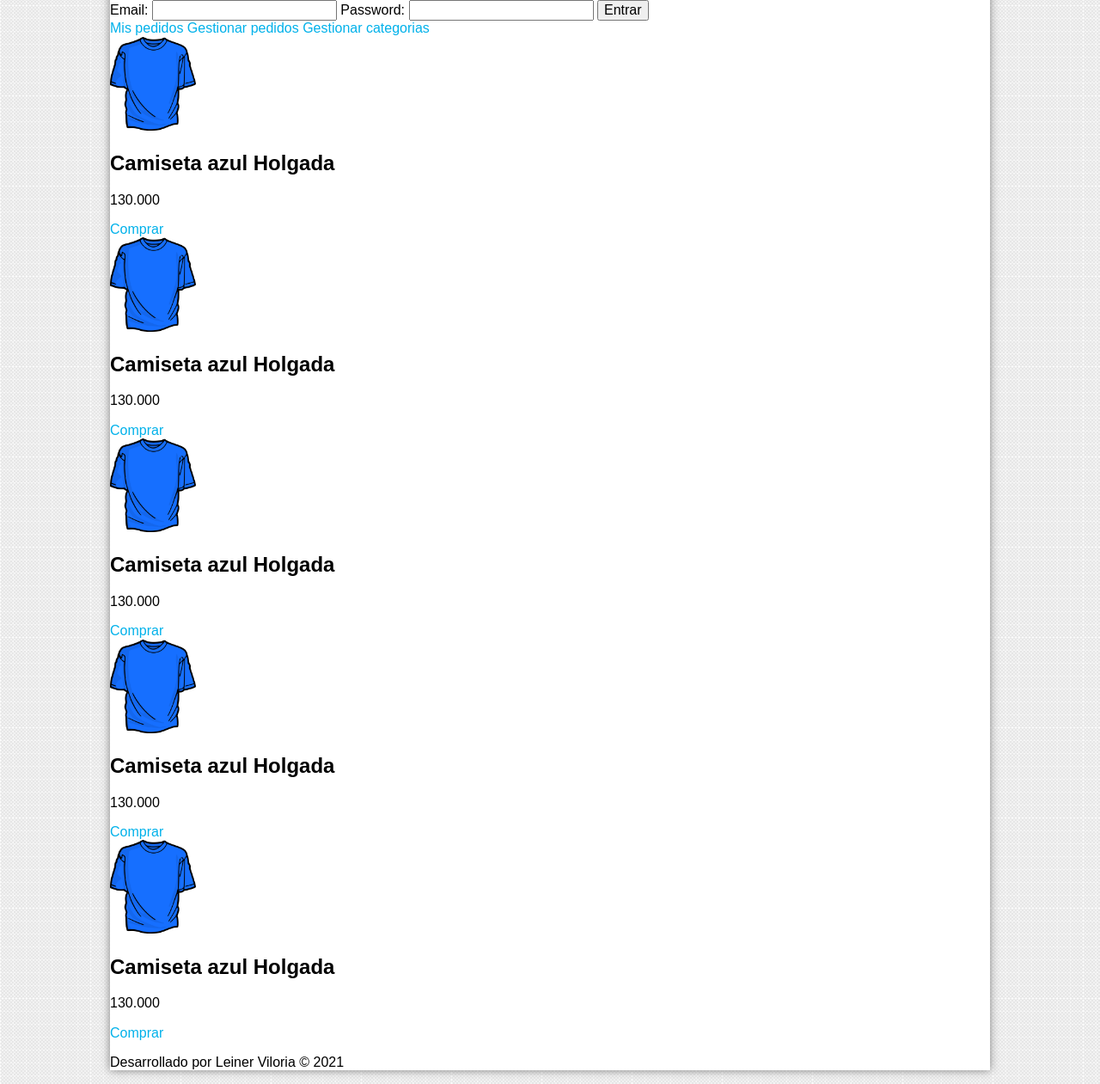
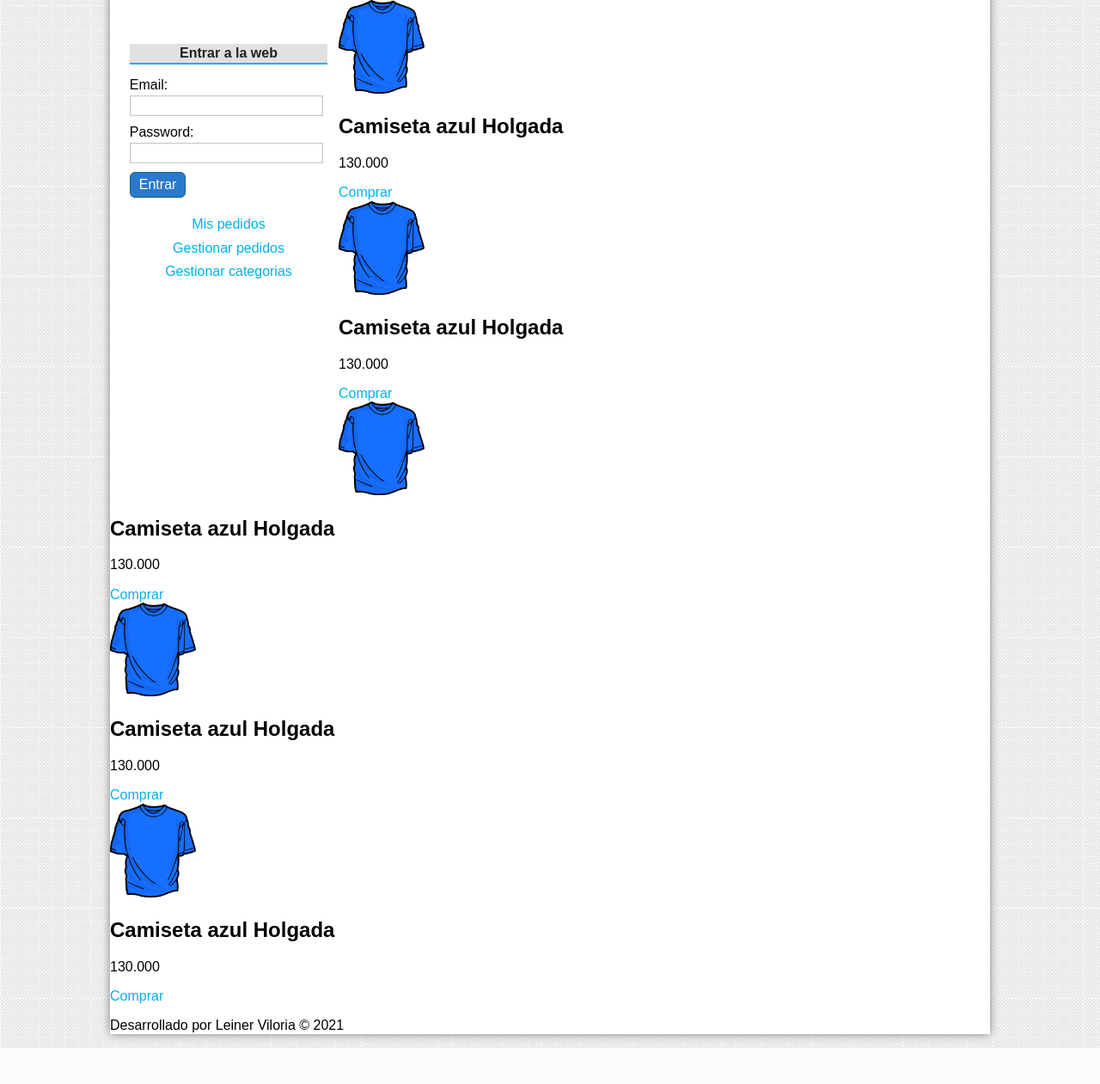
Before and after one commit to LeinerViloria/tienda, a PHP site: page / in a window 1280 px wide. Shown: the part 204-1465 px from the top of the page at 86% size. After the commit the page ends 1423 px from the top, so only its background shows below. Run offline with PHP 8.4, Linux system fonts and the light colour scheme.

Commit message:
Maquetacion de la barra lateral

```diff
--- a/assets/css/styles.css
+++ b/assets/css/styles.css
@@ -20,7 +20,7 @@ body .container a:hover {
   color: #555;
 }
 
-body .container header {
+body .container #header {
   width: 100%;
   height: 145px;
   -webkit-box-sizing: border-box;
@@ -28,18 +28,18 @@ body .container header {
   background: #F0F0F0;
 }
 
-body .container header #logo {
+body .container #header #logo {
   padding: 20px;
   margin-left: 20px;
   float: left;
 }
 
-body .container header #logo img {
+body .container #header #logo img {
   height: 100px;
   float: left;
 }
 
-body .container header #logo a {
+body .container #header #logo a {
   color: #01B1EA;
   float: left;
   font-size: 40px;
@@ -54,7 +54,7 @@ body .container header #logo a {
   transition: all 450ms;
 }
 
-body .container header #logo a:hover {
+body .container #header #logo a:hover {
   text-shadow: 0px 2px 1px #222222, 0px 0px 4px #01B1EA;
 }
 
@@ -95,6 +95,107 @@ body .container #menu ul li a:hover {
   background: #01B1EA;
 }
 
+body .container #content {
+  margin: 0px auto;
+  overflow: hidden;
+  background: white;
+}
+
+body .container #content #lateral {
+  width: 25%;
+  float: left;
+  margin-top: 20px;
+  margin-left: 10px;
+  min-height: 450px;
+}
+
+body .container #content #lateral h3 {
+  display: block;
+  color: #222;
+  width: 100%;
+  text-align: center;
+  padding-top: 2px;
+  padding-bottom: 2px;
+  margin-bottom: 15px;
+  font-size: 16px;
+  font-weight: bold;
+  background: #E1E1E1;
+  border-bottom: 2px solid #01B1EA;
+}
+
+body .container #content #lateral .block_aside {
+  display: block;
+  width: 90%;
+  margin: 5px auto;
+  padding: 10px;
+}
+
+body .container #content #lateral ul {
+  list-style: none;
+  margin-top: 20px;
+  margin-bottom: 20px;
+}
+
+body .container #content #lateral ul li {
+  margin-left: -40px;
+  padding: 2px;
+  margin-top: 5px;
+  margin-bottom: 5px;
+  text-align: center;
+}
+
+body .container form label,
+body .container form input[type="button"],
+body .container form input[type="submit"],
+body .container form button {
+  display: block !important;
+  margin-top: 10px !important;
+}
+
+body .container form label,
+body .container form input[type="text"],
+body .container form input[type="password"],
+body .container form input[type="email"] {
+  display: block;
+  width: 95%;
+  margin-top: 2px;
+  margin-bottom: 2px;
+}
+
+body .container form input[type="text"],
+body .container form input[type="password"],
+body .container form input[type="email"],
+body .container form select {
+  border: 1px solid #C9C9C9;
+  -webkit-box-shadow: 0px 0px 2px #ccc inset;
+          box-shadow: 0px 0px 2px #ccc inset;
+  background: white;
+  padding: 2px;
+  color: gray;
+  -webkit-transition: all 300ms;
+  transition: all 300ms;
+}
+
+body .container form input[type="text"]:focus,
+body .container form input[type="password"]:focus,
+body .container form input[type="email"]:focus {
+  border: 1px solid #1579b5;
+  color: black;
+}
+
+body .container form input[type="button"], body .container form input[type="submit"], body .container form button {
+  display: block;
+  border-radius: 6px;
+  width: auto;
+  padding: 5px;
+  padding-left: 10px;
+  padding-right: 10px;
+  color: white;
+  background: #2979CD;
+  border: 1px solid #11608E;
+  cursor: pointer;
+}
+
 body .container .product img {
   width: 100px;
 }
--- a/assets/css/styles.scss
+++ b/assets/css/styles.scss
@@ -3,6 +3,12 @@ $color_a: #01B1EA;
 $color_a_hover: #555;
 $color_header: #F0F0F0;
 $color_borde_li: #363636;
+$color_h3_lateral: #222;
+$fondo_h3_lateral: #E1E1E1;
+$color_formulario_entradas: #C9C9C9;
+$color_formulario_entradas_focus: #1579b5;
+$color_formulario_botones: #2979CD;
+$color_borde_form: #11608E;
 $fondo_nav: #222;
 
 body{
@@ -26,7 +32,7 @@ body{
 
         //Header
 
-        header{
+        #header{
             width: 100%;
             height: 145px;
             box-sizing: border-box;
@@ -99,6 +105,110 @@ body{
             }
         }
 
+        //Content
+        #content{
+            margin: 0px auto;
+            overflow: hidden;
+            background: white;
+
+            #lateral{
+                width: 25%;
+                float: left;
+                margin-top: 20px;
+                margin-left: 10px;
+                min-height: 450px;
+
+                h3{
+                    display: block;
+                    color: $color_h3_lateral;
+                    width: 100%;
+                    text-align: center;
+                    padding-top: 2px;
+                    padding-bottom: 2px;
+                    margin-bottom: 15px;
+                    font-size: 16px;
+                    font-weight: bold;
+                    background: $fondo_h3_lateral;
+                    border-bottom: 2px solid $color_a;
+                }
+
+                .block_aside{
+                    display: block;
+                    width: 90%;
+                    margin: 5px auto;
+                    padding: 10px;
+                }
+
+                ul{
+                    list-style: none;
+                    margin-top: 20px;
+                    margin-bottom: 20px;
+
+                    li{
+                        margin-left: -40px;
+                        padding: 2px;
+                        margin-top: 5px;
+                        margin-bottom: 5px;
+                        text-align: center;
+                    }
+                }
+            }
+        }
+
+        //Formularios
+        form{
+
+            label,
+            input[type="button"],
+            input[type="submit"],
+            button{
+                display: block!important;
+                margin-top: 10px!important;
+            }
+
+            label,
+            input[type="text"],
+            input[type="password"],
+            input[type="email"]{
+                display: block;
+                width: 95%;
+                margin-top: 2px;
+                margin-bottom: 2px;
+            }
+
+            input[type="text"],
+            input[type="password"],
+            input[type="email"],
+            select{
+                border: 1px solid $color_formulario_entradas;
+                box-shadow: 0px 0px 2px #ccc inset;
+                background:white;
+                padding: 2px;
+                color: gray;
+                transition: all 300ms;
+            }
+
+            input[type="text"]:focus,
+            input[type="password"]:focus,
+            input[type="email"]:focus{
+                border: 1px solid $color_formulario_entradas_focus;
+                color: black;
+            }
+
+            input[type="button"], input[type="submit"], button{
+                display: block;
+                border-radius: 6px;
+                width: auto;
+                padding: 5px;
+                padding-left: 10px;
+                padding-right: 10px;
+                color: white;
+                background: $color_formulario_botones;
+                border: 1px solid $color_borde_form;
+                cursor: pointer;
+            }
+        }
+
         .product{
             img{
                 width: 100px;
--- a/index.html
+++ b/index.html
@@ -36,6 +36,7 @@
         <div id="content">
             <aside id="lateral">
                 <div id="login" class="block_aside">
+                    <h3>Entrar a la web</h3>
                     <form action="#" method="post">
                         <label for="email">Email: </label>
                         <input type="email" required>
@@ -43,9 +44,11 @@
                         <input type="password" required>
                         <button type="submit">Entrar</button>
                     </form>
-                    <a href="#">Mis pedidos</a>
-                    <a href="#">Gestionar pedidos</a>
-                    <a href="#">Gestionar categorias</a>
+                    <ul>
+                        <li><a href="#">Mis pedidos</a></li>
+                        <li><a href="#">Gestionar pedidos</a></li>
+                        <li><a href="#">Gestionar categorias</a></li>
+                    </ul>
                 </div>
             </aside>
 
```
Also changed, not shown: 1 other file.
